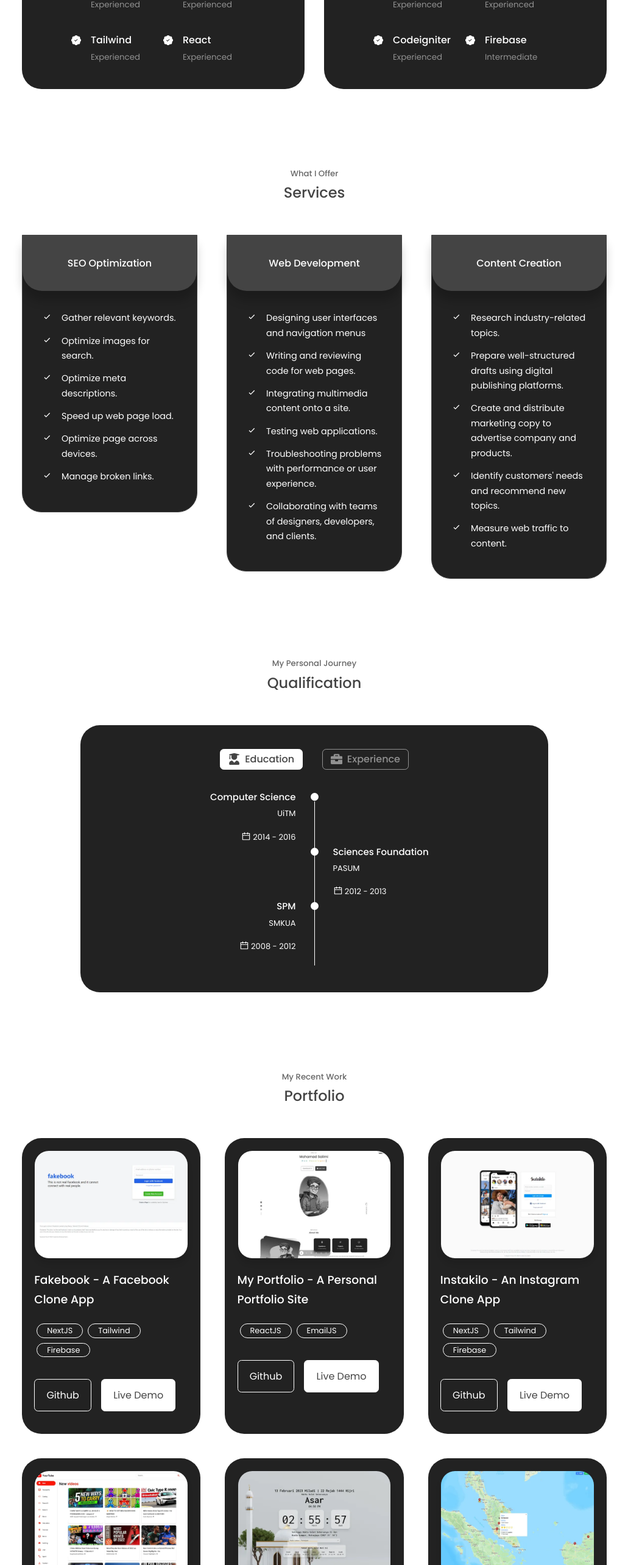
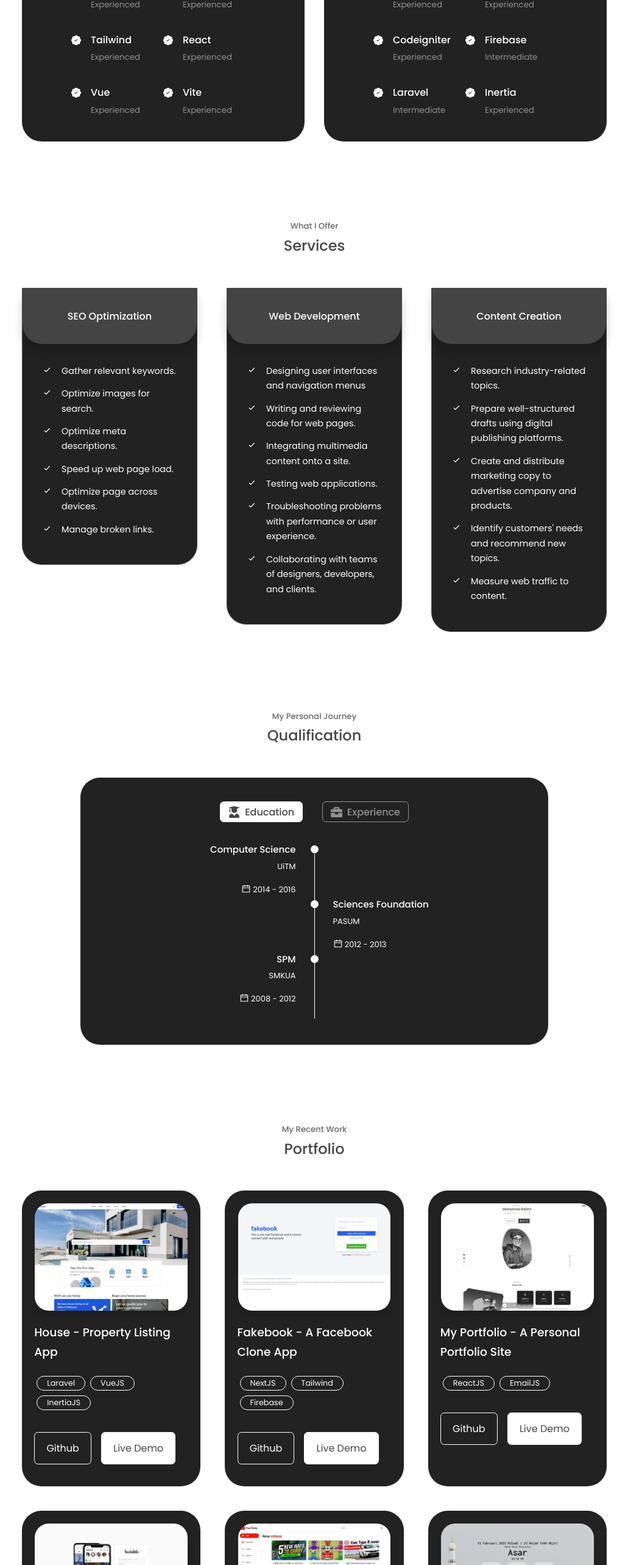
Before and after one commit to salimi-my/my-portfolio, a React (Create React App) app: page / in a window 1280 px wide. Shown: the part 1931-4497 px from the top of the page at 61% size, without its empty margins (124-1155 px from the left). Built offline with nearby package versions, Linux system fonts and the light colour scheme.

Commit message:
Update protfolio & skills

```diff
--- a/src/components/experience/Experience.jsx
+++ b/src/components/experience/Experience.jsx
@@ -26,6 +26,14 @@
   {
     skill: 'React',
     level: 'Experienced'
+  },
+  {
+    skill: 'Vue',
+    level: 'Experienced'
+  },
+  {
+    skill: 'Vite',
+    level: 'Experienced'
   }
 ];
 
@@ -53,6 +61,14 @@
   {
     skill: 'Firebase',
     level: 'Intermediate'
+  },
+  {
+    skill: 'Laravel',
+    level: 'Intermediate'
+  },
+  {
+    skill: 'Inertia',
+    level: 'Experienced'
   }
 ];
 
--- a/src/components/portfolio/Portfolio.jsx
+++ b/src/components/portfolio/Portfolio.jsx
@@ -1,113 +1,124 @@
 import React, { useState } from 'react';
 import { BsArrowDownCircle, BsArrowUpCircle } from 'react-icons/bs';
 import './portfolio.css';
-import IMG1 from '../../assets/facebook-clone-min.png';
-import IMG2 from '../../assets/my-portfolio-min.png';
-import IMG3 from '../../assets/instagram-clone-min.png';
-import IMG4 from '../../assets/youtube-clone-min.png';
-import IMG5 from '../../assets/waktu-solat-min.png';
-import IMG6 from '../../assets/travel-map-min.png';
-import IMG7 from '../../assets/chatters-min.png';
-import IMG8 from '../../assets/phonebook-app-min.png';
-import IMG9 from '../../assets/protected-share-min.png';
-import IMG10 from '../../assets/social-login-min.png';
-import IMG1webp from '../../assets/facebook-clone-min.webp';
-import IMG2webp from '../../assets/my-portfolio-min.webp';
-import IMG3webp from '../../assets/instagram-clone-min.webp';
-import IMG4webp from '../../assets/youtube-clone-min.webp';
-import IMG5webp from '../../assets/waktu-solat-min.webp';
-import IMG6webp from '../../assets/travel-map-min.webp';
-import IMG7webp from '../../assets/chatters-min.webp';
-import IMG8webp from '../../assets/phonebook-app-min.webp';
-import IMG9webp from '../../assets/protected-share-min.webp';
-import IMG10webp from '../../assets/social-login-min.webp';
+import IMG1 from '../../assets/house-min.png';
+import IMG2 from '../../assets/facebook-clone-min.png';
+import IMG3 from '../../assets/my-portfolio-min.png';
+import IMG4 from '../../assets/instagram-clone-min.png';
+import IMG5 from '../../assets/youtube-clone-min.png';
+import IMG6 from '../../assets/waktu-solat-min.png';
+import IMG7 from '../../assets/travel-map-min.png';
+import IMG8 from '../../assets/chatters-min.png';
+import IMG9 from '../../assets/phonebook-app-min.png';
+import IMG10 from '../../assets/protected-share-min.png';
+import IMG11 from '../../assets/social-login-min.png';
+import IMG1webp from '../../assets/house-min.webp';
+import IMG2webp from '../../assets/facebook-clone-min.webp';
+import IMG3webp from '../../assets/my-portfolio-min.webp';
+import IMG4webp from '../../assets/instagram-clone-min.webp';
+import IMG5webp from '../../assets/youtube-clone-min.webp';
+import IMG6webp from '../../assets/waktu-solat-min.webp';
+import IMG7webp from '../../assets/travel-map-min.webp';
+import IMG8webp from '../../assets/chatters-min.webp';
+import IMG9webp from '../../assets/phonebook-app-min.webp';
+import IMG10webp from '../../assets/protected-share-min.webp';
+import IMG11webp from '../../assets/social-login-min.webp';
 
 const data = [
   {
     id: 1,
     image: IMG1,
     imageWebp: IMG1webp,
+    title: 'House - Property Listing App',
+    github: 'https://github.com/salimi-my/house',
+    demo: 'https://house.salimi.my',
+    tags: ['Laravel', 'VueJS', 'InertiaJS']
+  },
+  {
+    id: 2,
+    image: IMG2,
+    imageWebp: IMG2webp,
     title: 'Fakebook - A Facebook Clone App',
     github: 'https://github.com/salimi-my/facebook-clone',
     demo: 'https://fakebook.salimi.my',
     tags: ['NextJS', 'Tailwind', 'Firebase']
   },
   {
-    id: 2,
-    image: IMG2,
-    imageWebp: IMG2webp,
+    id: 3,
+    image: IMG3,
+    imageWebp: IMG3webp,
     title: 'My Portfolio - A Personal Portfolio Site',
     github: 'https://github.com/salimi-my/my-portfolio',
     demo: 'https://www.salimi.my',
     tags: ['ReactJS', 'EmailJS']
   },
   {
-    id: 3,
-    image: IMG3,
-    imageWebp: IMG3webp,
+    id: 4,
+    image: IMG4,
+    imageWebp: IMG4webp,
     title: 'Instakilo - An Instagram Clone App',
     github: 'https://github.com/salimi-my/instagram-clone',
     demo: 'https://instakilo.salimi.my',
     tags: ['NextJS', 'Tailwind', 'Firebase']
   },
   {
-    id: 4,
-    image: IMG4,
-    imageWebp: IMG4webp,
+    id: 5,
+    image: IMG5,
+    imageWebp: IMG5webp,
     title: 'YourTube - A YouTube Clone App',
     github: 'https://github.com/salimi-my/youtube-clone',
     demo: 'https://yourtube.salimi.my',
     tags: ['ReactJS', 'Material UI', 'RapidAPI']
   },
   {
-    id: 5,
-    image: IMG5,
-    imageWebp: IMG5webp,
+    id: 6,
+    image: IMG6,
+    imageWebp: IMG6webp,
     title: "Waktu Solat - Prayer's Schedule",
     github: 'https://github.com/salimi-my/waktu-solat',
     demo: 'https://solat.salimi.my',
     tags: ['VueJS', 'Tailwind', 'DayJS']
   },
   {
-    id: 6,
-    image: IMG6,
-    imageWebp: IMG6webp,
+    id: 7,
+    image: IMG7,
+    imageWebp: IMG7webp,
     title: 'Travel Map - A Simple Map App',
     github: 'https://github.com/salimi-my/travel-map',
     demo: 'https://travel.salimi.my',
     tags: ['MERN Stack', 'Mapbox', 'JWT']
   },
   {
-    id: 7,
-    image: IMG7,
-    imageWebp: IMG7webp,
+    id: 8,
+    image: IMG8,
+    imageWebp: IMG8webp,
     title: 'Chatters - A Simple Chat App',
     github: 'https://github.com/salimi-my/chatters',
     demo: 'https://chatters.salimi.my',
     tags: ['NextJS', 'TypeScript', 'Upstash']
   },
   {
-    id: 8,
-    image: IMG8,
-    imageWebp: IMG8webp,
+    id: 9,
+    image: IMG9,
+    imageWebp: IMG9webp,
     title: 'Phonebook - A Simple Contacts App',
     github: 'https://github.com/salimi-my/phonebook-app',
     demo: 'https://phonebook.salimi.my',
     tags: ['CodeIgniter', 'Bootstrap', 'MySQL']
   },
   {
-    id: 9,
-    image: IMG9,
-    imageWebp: IMG9webp,
+    id: 10,
+    image: IMG10,
+    imageWebp: IMG10webp,
     title: 'Protected Share - File Sharing App',
     github: 'https://github.com/salimi-my/protected-share',
     demo: 'https://share.salimi.my',
     tags: ['CodeIgniter', 'Bootstrap', 'MySQL']
   },
   {
-    id: 10,
-    image: IMG10,
-    imageWebp: IMG10webp,
+    id: 11,
+    image: IMG11,
+    imageWebp: IMG11webp,
     title: 'Social Login - Codeigniter Social Auth',
     github: 'https://github.com/salimi-my/social-login',
     demo: 'https://social-login.salimi.my',
```
Also changed, not shown: src/assets/house-min.png (added), src/assets/house-min.webp (added).
